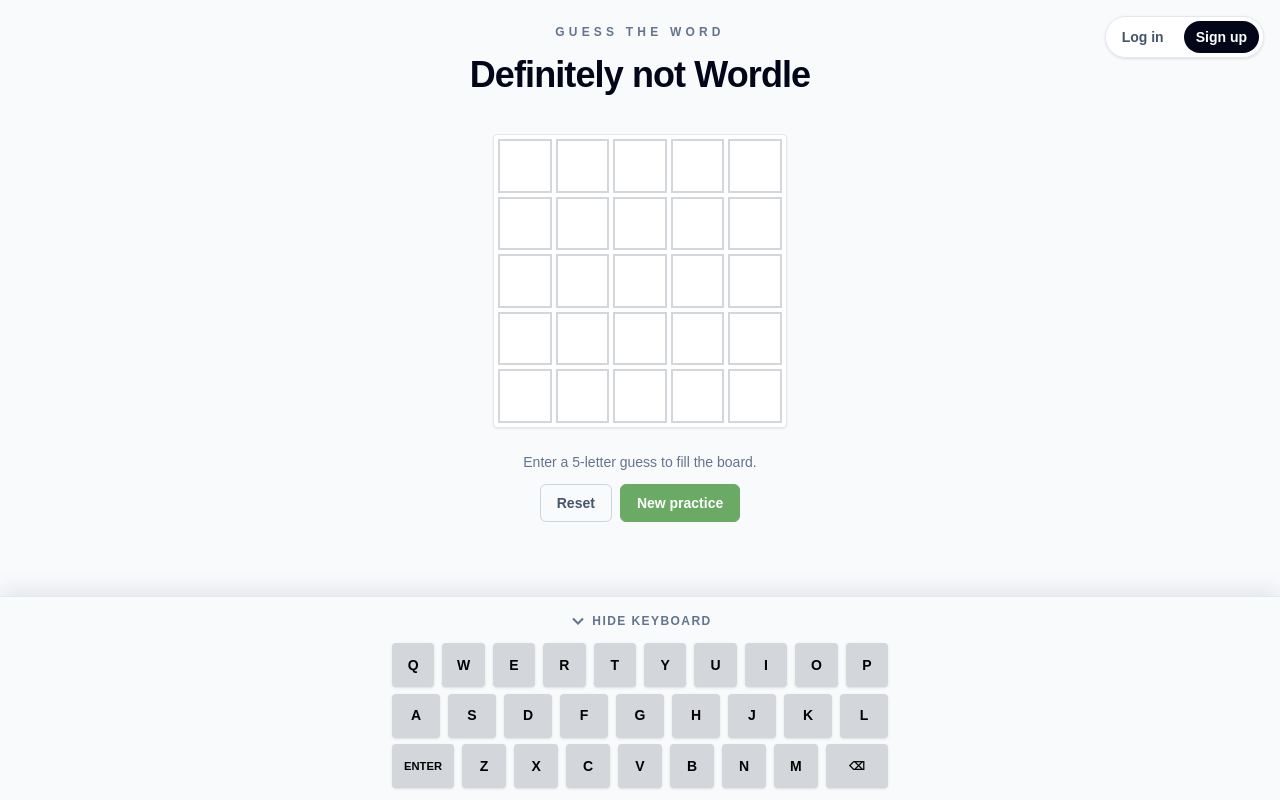
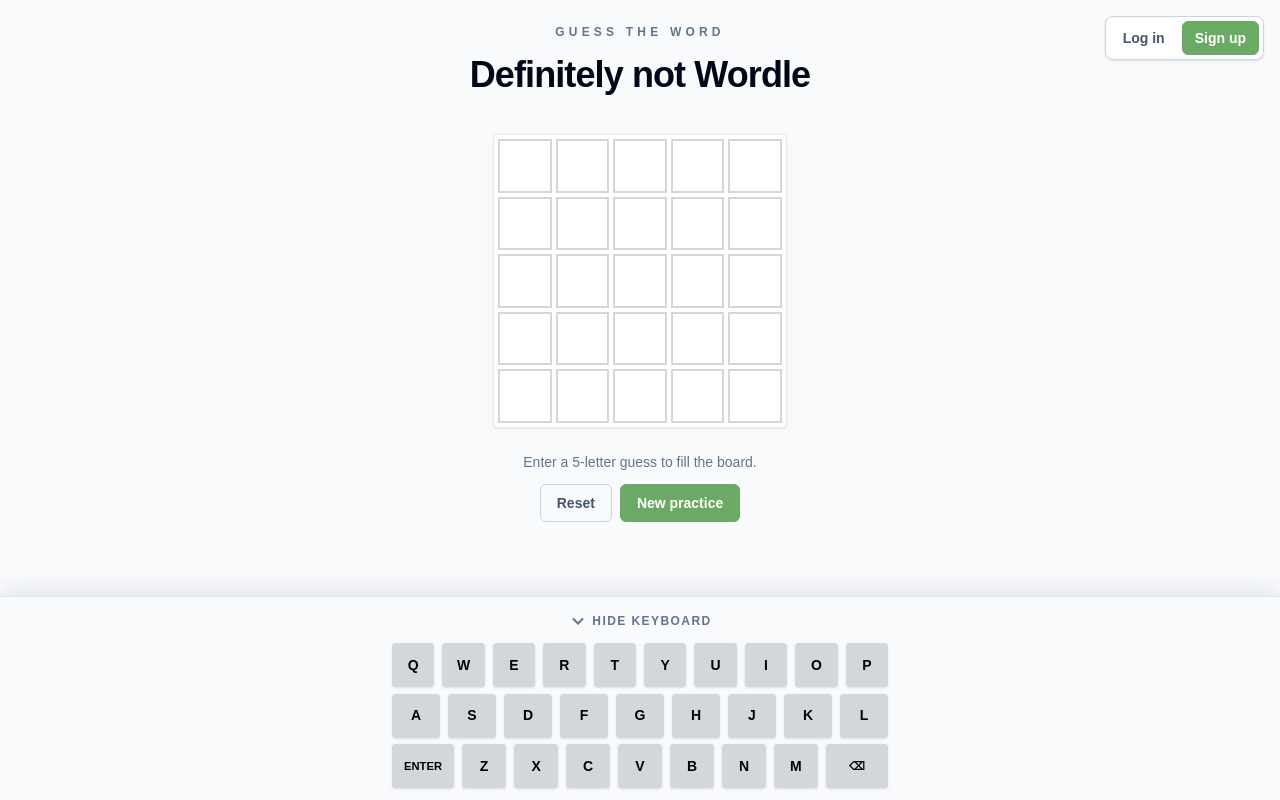
Before and after one commit to davidk003/golinks-wordle, a Next.js app: page / in a window 1280 px wide. Built offline with nearby package versions, Linux system fonts and the light colour scheme; no server answers.

Commit message:
signup styling change

```diff
--- a/app/AuthButton.tsx
+++ b/app/AuthButton.tsx
@@ -4,12 +4,12 @@
 
 export function AuthButton() {
   return (
-    <div className="flex items-center gap-2 rounded-full border border-slate-200 bg-white/90 p-1 shadow-sm backdrop-blur">
+    <div className="flex items-center gap-1 rounded-lg border border-slate-300 bg-white/95 p-1 shadow-sm backdrop-blur">
       <Show when="signed-out">
         <SignInButton mode="modal">
           <button
             type="button"
-            className="rounded-full px-3 py-1.5 text-sm font-bold text-slate-600 transition hover:bg-slate-100 hover:text-slate-950 focus:outline-none focus:ring-2 focus:ring-[#6aaa64]/35 active:translate-y-px"
+            className="rounded-md border border-transparent px-3 py-1.5 text-sm font-bold text-slate-600 transition hover:border-slate-300 hover:bg-white hover:text-slate-950 focus:outline-none focus:ring-2 focus:ring-[#6aaa64]/35 active:translate-y-px"
           >
             Log in
           </button>
@@ -17,7 +17,7 @@
         <SignUpButton mode="modal">
           <button
             type="button"
-            className="rounded-full bg-slate-950 px-3 py-1.5 text-sm font-bold text-white transition hover:bg-slate-800 focus:outline-none focus:ring-2 focus:ring-[#6aaa64]/35 active:translate-y-px"
+            className="rounded-md border border-[#6aaa64] bg-[#6aaa64] px-3 py-1.5 text-sm font-bold text-white transition hover:border-[#5b9956] hover:bg-[#5b9956] focus:outline-none focus:ring-2 focus:ring-[#6aaa64]/35 active:translate-y-px"
           >
             Sign up
           </button>
```
